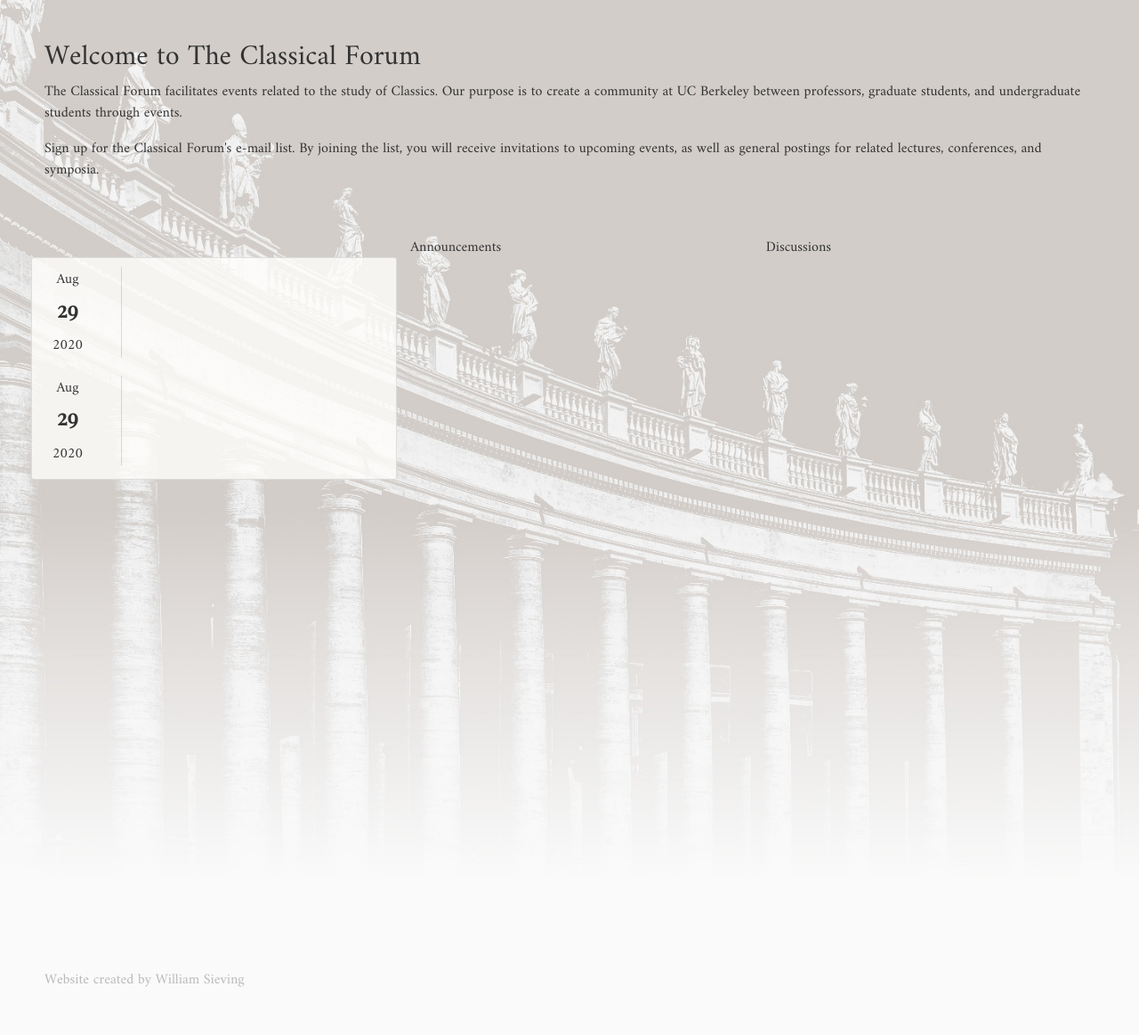
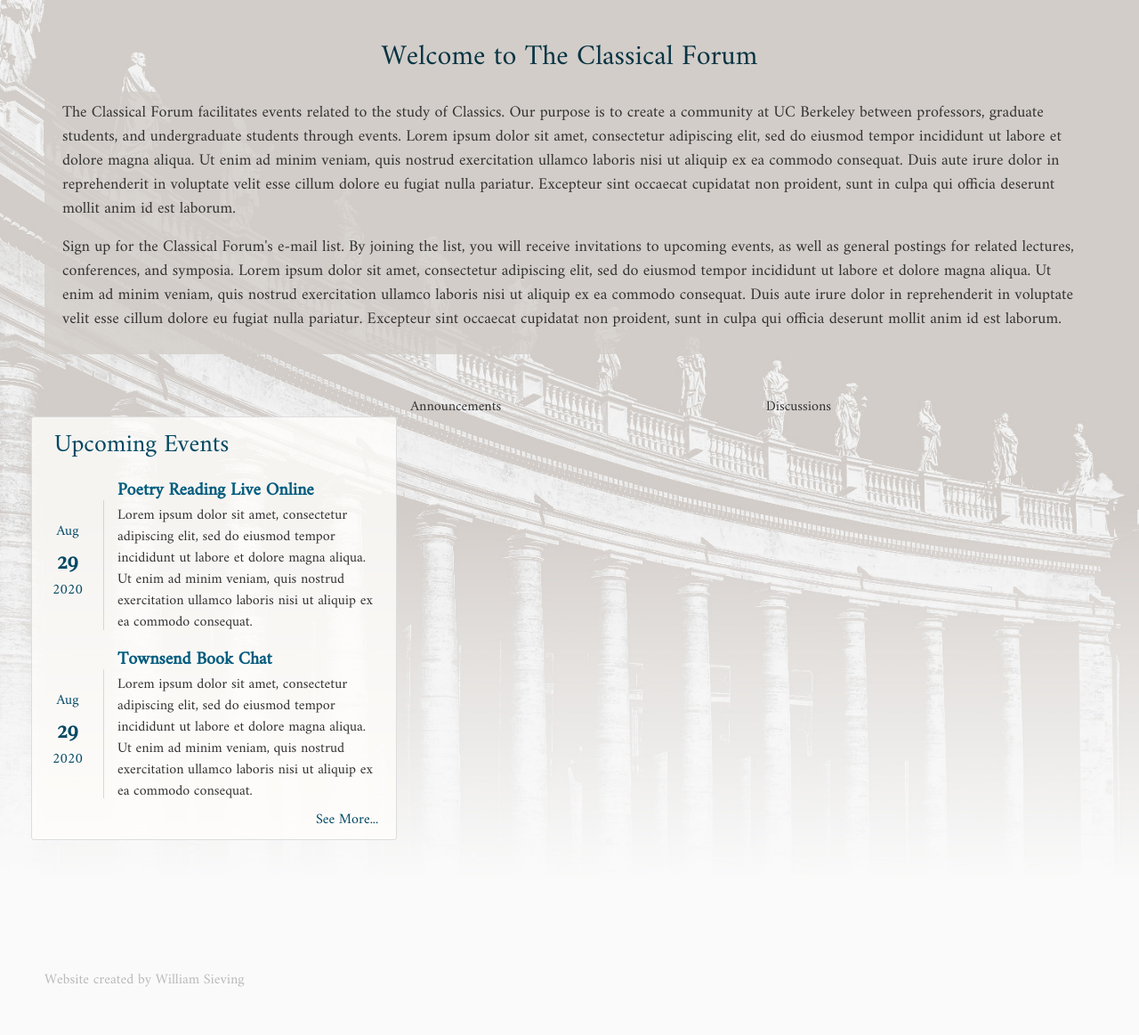
Before and after one commit to willsieving/classical_forum, a Flask app: page / in a window 1280 px wide. Shown: the part 81-1244 px from the top of the page at 89% size. Run offline with Flask 2, Linux system fonts and the light colour scheme; some libraries are stand-ins or nearby versions.

Commit message:
Completed Upcoming events on home page

```diff
--- a/flask_server/static/main_forum.css
+++ b/flask_server/static/main_forum.css
@@ -16,7 +16,13 @@ body, html {
   height: 100%;
 }
 
+.event-text {
+   color: #024863;
+}
 
+.nounderline {
+  text-decoration: none !important
+}
 
 .bold {
   font-weight: 600;
@@ -31,7 +37,7 @@ body, html {
 
 .vl2 {
   border-right: 1px solid rgba(95, 76, 76, 0.2);
-  margin-left: 25px;
+  margin-left: 5px;
 }
 
 .signature {
--- a/flask_server/templates/home.html
+++ b/flask_server/templates/home.html
@@ -5,29 +5,52 @@
 {% block content %}
 
 <div style="padding-top: 50px">
-<h2>Welcome to The Classical Forum</h2>
-<p>The Classical Forum facilitates events related to the study of Classics. Our purpose is to create a community at UC Berkeley between professors, graduate students, and undergraduate students through events.</p>
-
-<p>Sign up for the Classical Forum's e-mail list. By joining the list, you will receive invitations to upcoming events, as well as general postings for related lectures, conferences, and symposia.</p>
-
+<h2 class="text-center" style="color: #083443">Welcome to The Classical Forum</h2>
+<div class="content-section" style="background: rgba(210, 205, 201, .8); border: 0px">
+<p style="font-size: large">The Classical Forum facilitates events related to the study of Classics. Our purpose is to create a community at UC Berkeley between professors, graduate students, and undergraduate students through events. Lorem ipsum dolor sit amet, consectetur adipiscing elit, sed do eiusmod tempor incididunt ut labore et dolore magna aliqua. Ut enim ad minim veniam, quis nostrud exercitation ullamco laboris nisi ut aliquip ex ea commodo consequat. Duis aute irure dolor in reprehenderit in voluptate velit esse cillum dolore eu fugiat nulla pariatur. Excepteur sint occaecat cupidatat non proident, sunt in culpa qui officia deserunt mollit anim id est laborum.</p>
+<p style="font-size: large">Sign up for the Classical Forum's e-mail list. By joining the list, you will receive invitations to upcoming events, as well as general postings for related lectures, conferences, and symposia. Lorem ipsum dolor sit amet, consectetur adipiscing elit, sed do eiusmod tempor incididunt ut labore et dolore magna aliqua. Ut enim ad minim veniam, quis nostrud exercitation ullamco laboris nisi ut aliquip ex ea commodo consequat. Duis aute irure dolor in reprehenderit in voluptate velit esse cillum dolore eu fugiat nulla pariatur. Excepteur sint occaecat cupidatat non proident, sunt in culpa qui officia deserunt mollit anim id est laborum.</p>
+</div>
 <div class="row" style="padding-top: 50px">
     <div class="col content-section" style="padding-top: 15px">
         <div class="row">
-            <div class="col" style="max-width: 10%">
-                <h6 class="text-center">Aug</h6>
-                <h4 class="bold text-center" style="font-family: 'Playfair Display', serif;">29</h4>
-                <h6 class="text-center" style="padding-top: 10px">2020</h6>
+            <h3 class="event-text" style="margin-left: 5%; margin-bottom: 3%">Upcoming Events</h3>
+        </div>
+
+        <div class="row" style="margin-top: 20px">
+            <div class="container d-flex" style="max-width: 10%">
+                <div class="col align-self-center" style="margin-right: -15px; margin-left: -15px">
+                    <h6 class="text-center event-text">Aug</h6>
+                    <h4 class="bold text-center event-text" style="font-family: 'Playfair Display', serif">29</h4>
+                    <h6 class="text-center event-text" style="margin-top: 10px">2020</h6>
+                </div>
             </div>
-            <div class="vl2 rounded" style="margin-bottom: 5px; margin-top: -5px"></div>
+            <div class="vl2 rounded" style="margin-bottom: 3%; margin-top: 3%"></div>
+
+            <div class="col" style="margin-top: -10px">
+                <a class="bold nounderline" style="color: #035c7e; font-size: 1.25rem; line-height: 1.2" href="/">Poetry Reading Live Online</a>
+                <div style="margin-top: 1%; margin-bottom: 3%">
+                    Lorem ipsum dolor sit amet, consectetur adipiscing elit, sed do eiusmod tempor incididunt ut labore et dolore magna aliqua. Ut enim ad minim veniam, quis nostrud exercitation ullamco laboris nisi ut aliquip ex ea commodo consequat.
+                </div>
+            </div>
         </div>
         <div class="row" style="margin-top: 20px">
-            <div class="col" style="max-width: 10%">
-                <h6 class="text-center">Aug</h6>
-                <h4 class="bold text-center" style="font-family: 'Playfair Display', serif;">29</h4>
-                <h6 class="text-center" style="padding-top: 10px">2020</h6>
+            <div class="container d-flex" style="max-width: 10%">
+                <div class="col align-self-center" style="margin-right: -15px; margin-left: -15px">
+                    <h6 class="text-center event-text">Aug</h6>
+                    <h4 class="bold text-center event-text" style="font-family: 'Playfair Display', serif">29</h4>
+                    <h6 class="text-center event-text" style="margin-top: 10px">2020</h6>
+                </div>
             </div>
-            <div class="vl2 rounded" style="margin-bottom: 5px; margin-top: -5px"></div>
+            <div class="vl2 rounded" style="margin-bottom: 3%; margin-top: 3%"></div>
+
+            <div class="col" style="margin-top: -10px">
+                <a class="bold nounderline" style="color: #035c7e; font-size: 1.25rem; margin-bottom: .5rem; line-height: 1.2" href="/">Townsend Book Chat</a>
+                <div style="margin-top: 1%; margin-bottom: 3%">
+                    Lorem ipsum dolor sit amet, consectetur adipiscing elit, sed do eiusmod tempor incididunt ut labore et dolore magna aliqua. Ut enim ad minim veniam, quis nostrud exercitation ullamco laboris nisi ut aliquip ex ea commodo consequat.
+                </div>
+            </div>
         </div>
+        <a class="float-right event-text nounderline" href="/">See More...</a>
     </div>
     <div class="col">
         <h6>Announcements</h6>
```
